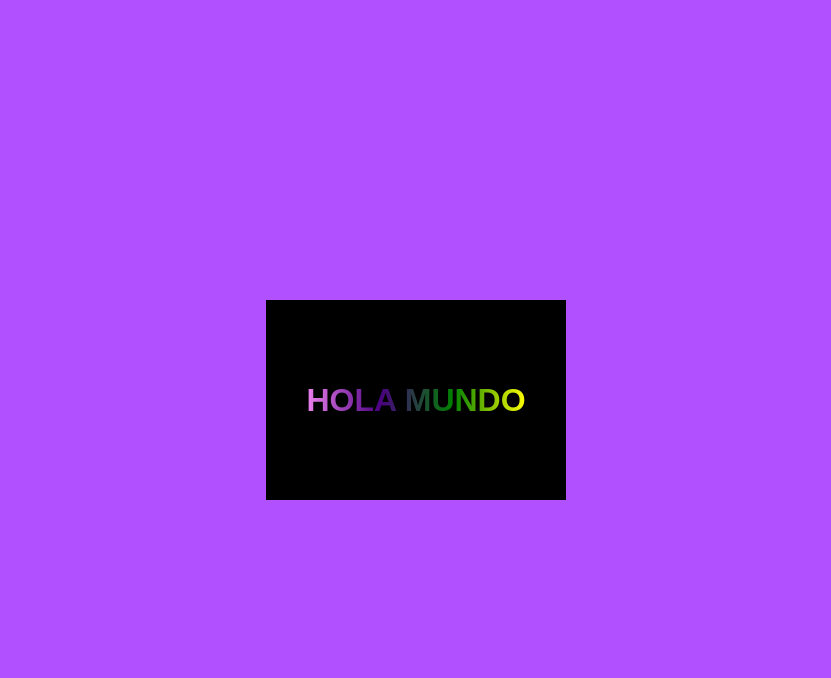
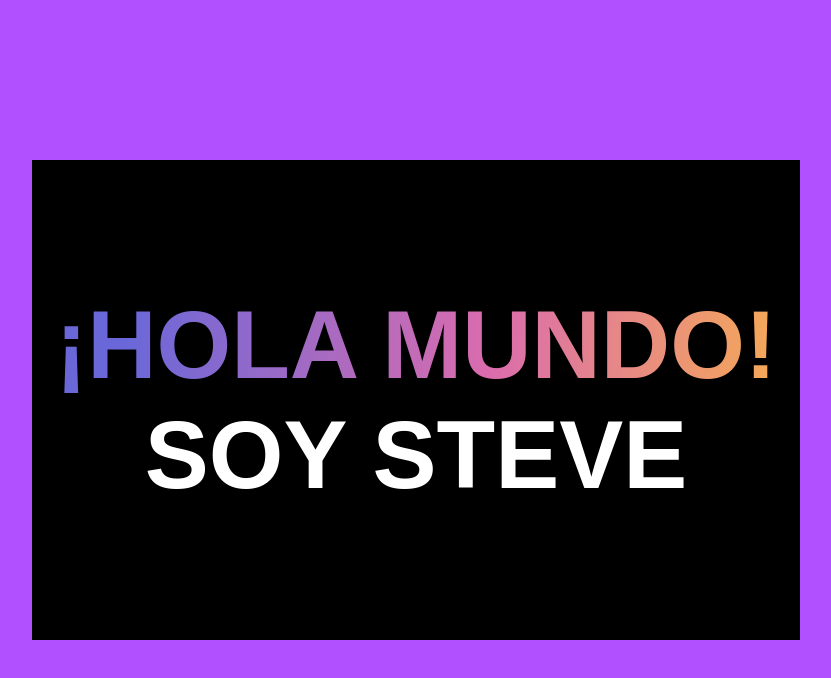
Before and after one commit to SteveGongoraL/CSS-Crafts, a plain HTML site: page text-02/index.html in a window 1280 px wide. Shown: the whole page, without its empty margins (224-1055 px from the left). Drawn offline with nearby package versions, Linux system fonts and the light colour scheme.

Commit message:
Cambios en el color del gradient y en la forma de presentarlo

```diff
--- a/text-02/assets/css/main.css
+++ b/text-02/assets/css/main.css
@@ -12,22 +12,25 @@
 
 .content{
     background-color: #000000;
-    width: 300px;
-    height: 200px;
+    width: 60%;
+    height: 60%;
     display: flex;
     align-items: center;
-    justify-content: center;
+    justify-items: center;
 }
 
+h1{
+    font-family: Montserrat, sans-serif;
+    color: white;
+    text-align: center;
+    text-transform: uppercase;
+    font-size: clamp(2rem, 8vw, 6rem); /* Valor mínimo, preferido y máximo */
+    font-weight: 800;
+}
 
 /* Aplicar un gradiente lineal como fondo */
-.texto{
-    text-transform: uppercase;
-    font-family: Montserrat, sans-serif;
-    font-weight: 800;
-    background: linear-gradient(
-        to right, violet, indigo, green, yellow
-    ); /* El gradiente va de izquierda a derecha */
+.textoGradient{
+    background: linear-gradient(92deg, #6a68d9 10%, #da6cae 60%, #f5a957); /* El gradiente va de izquierda a derecha */
     background-clip: text; /* Hacer que el fondo solo se aplique al texto */
     color: transparent; /* Hacer que el texto sea transparente, permitiendo que el gradiente de fondo se vea a través de él */
 }
--- a/text-02/index.html
+++ b/text-02/index.html
@@ -10,7 +10,7 @@
 <body>
     <div class="container">
         <div class="content">
-            <h1 class="texto">Hola Mundo</h1>
+            <h1><span class="textoGradient">¡Hola Mundo!</span> soy steve</h1>
         </div>
     </div>
 </body>
```
